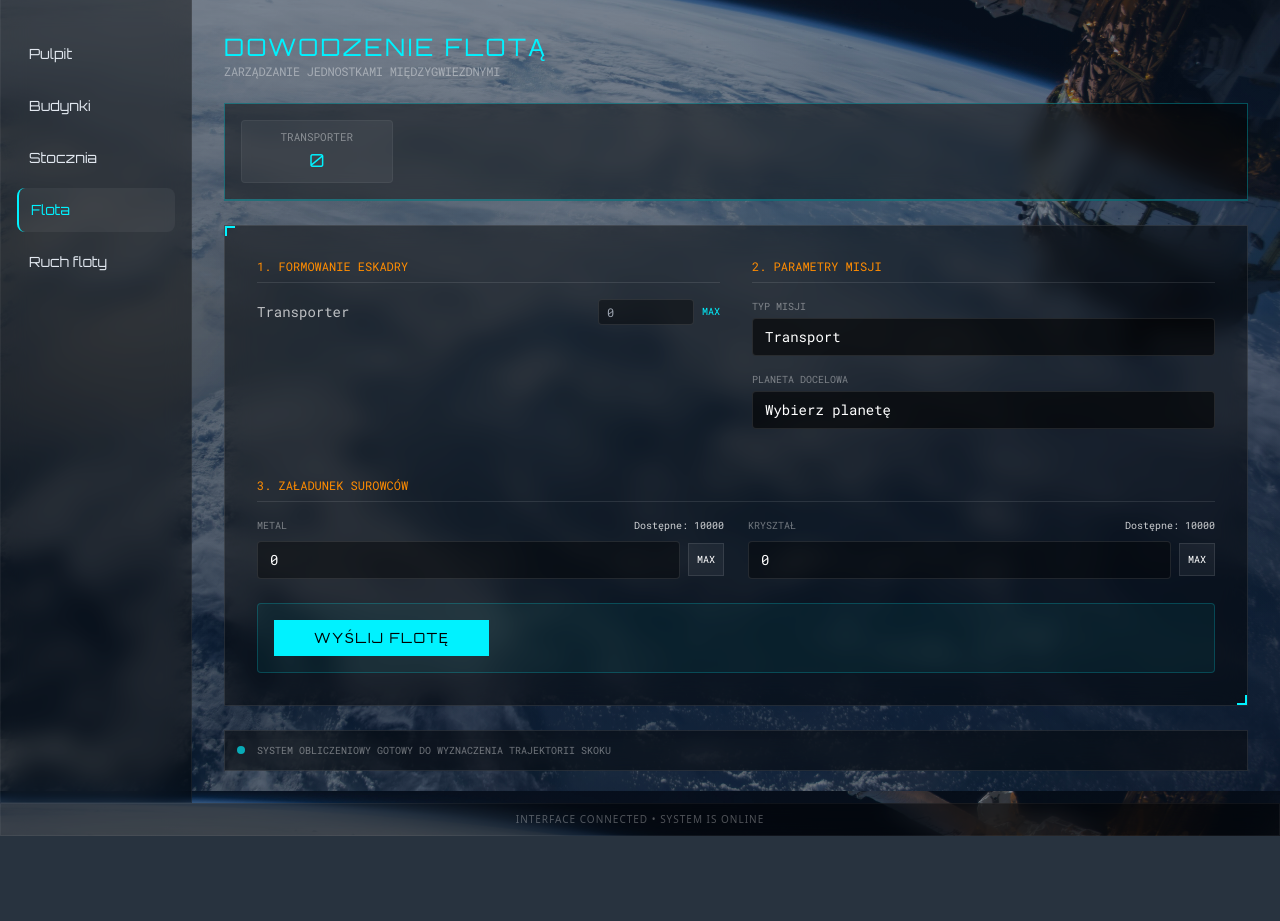
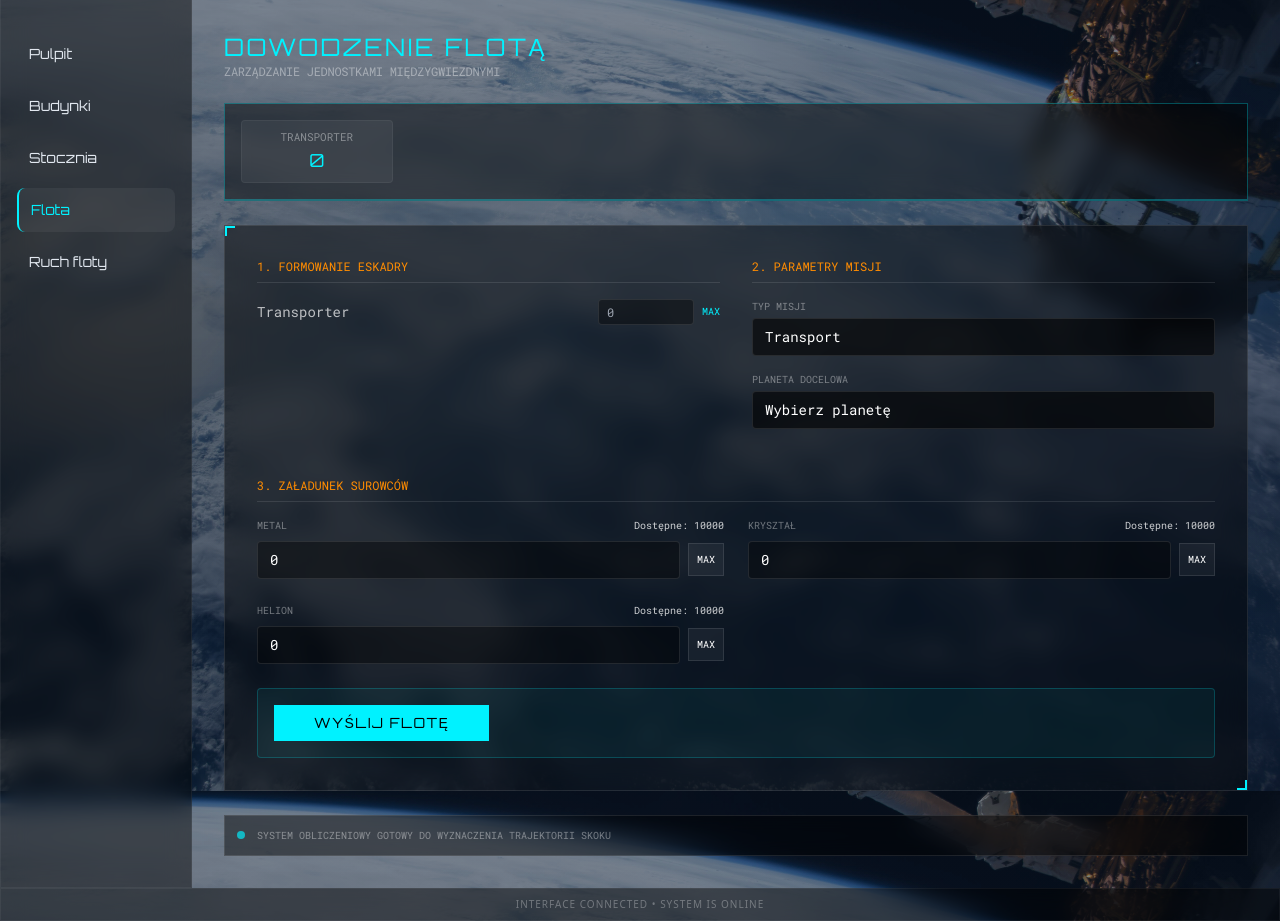
Before and after one commit to Lord-zet/spacehunters, a Django app: page /game/planet/1/send-fleet/ in a window 1280 px wide. Shown: the part 61-982 px from the top of the page. Before the commit the page ends 897 px from the top, so only its background shows below. Run offline with Django 5.2, Linux system fonts and the light colour scheme; a user stored in the database is signed in; tables that the repository leaves empty hold one stand-in row (values such as "Sample post"); some libraries are stand-ins or nearby versions.

Commit message:
refactor: expose helion cargo in fleet forms and views

```diff
--- a/src/apps/game/forms.py
+++ b/src/apps/game/forms.py
@@ -63,6 +63,13 @@ class SendFleetForm(forms.Form):
         initial=0,
         widget=forms.NumberInput(),
     )
+    helion_to_send = forms.IntegerField(
+        label="Ilość Helionu",
+        required=False,
+        min_value=0,
+        initial=0,
+        widget=forms.NumberInput(),
+    )
     target_planet = forms.ModelChoiceField(
         queryset=Planet.objects.none(),
         label="Planeta docelowa",
@@ -88,6 +95,10 @@ class SendFleetForm(forms.Form):
             "class": TAILWIND_FLEET_RESOURCE_INPUT,
             "placeholder": "0",
         })
+        self.fields["helion_to_send"].widget.attrs.update({
+            "class": TAILWIND_FLEET_RESOURCE_INPUT,
+            "placeholder": "0",
+        })
         self.fields["target_planet"].widget.attrs.update({
             "class": TAILWIND_FLEET_TARGET_INPUT,
             "placeholder": "0",
@@ -108,6 +119,9 @@ class SendFleetForm(forms.Form):
     def clean_crystal_to_send(self):
         return self.cleaned_data.get("crystal_to_send") or 0
 
+    def clean_helion_to_send(self):
+        return self.cleaned_data.get("helion_to_send") or 0
+
 
 class ShipConstructionForm(forms.Form):
     ship_code = forms.ChoiceField(
--- a/src/apps/game/templates/game/fleet_list.html
+++ b/src/apps/game/templates/game/fleet_list.html
@@ -147,11 +147,15 @@
                                     <div class="grid grid-cols-3 gap-2 text-center text-[10px]">
                                         <div class="bg-white/5 p-2 rounded">
                                             <p class="text-white/30 uppercase">Metal</p>
-                                            <p class="text-accent-cyan">{{ fleet.metal|default:"0" }}</p>
+                                            <p class="text-white">{{ fleet.metal|default:"0" }}</p>
                                         </div>
                                         <div class="bg-white/5 p-2 rounded">
                                             <p class="text-white/30 uppercase">Kryształ</p>
                                             <p class="text-white">{{ fleet.crystal|default:"0" }}</p>
+                                        </div>
+                                        <div class="bg-white/5 p-2 rounded">
+                                            <p class="text-white/30 uppercase">Helion</p>
+                                            <p class="text-white">{{ fleet.helion|default:"0" }}</p>
                                         </div>
                                     </div>
                                     </div>
--- a/src/apps/game/templates/game/send_fleet.html
+++ b/src/apps/game/templates/game/send_fleet.html
@@ -84,6 +84,17 @@
                             <button type="button" class="bg-white/5 px-2 py-2 text-[10px] border border-white/10 hover:text-accent-cyan uppercase">Max</button>
                         </div>
                     </div>
+                    <div class="space-y-2">
+                        <div class="flex justify-between text-[10px]">
+                            <span class="text-white/40 uppercase">Helion</span>
+                            <span class="text-white/80">Dostępne: {{ planet.helion|default:"0" }}</span>
+                        </div>
+                        <div class="flex items-center space-x-2">
+                            {{ form.helion_to_send }}
+                            <button type="button" class="bg-white/5 px-2 py-2 text-[10px] border border-white/10 hover:text-accent-cyan uppercase">Max</button>
+                        </div>
+                    </div>
+
                 </div>
 
                 <div class="mt-6 flex items-center justify-between p-4 bg-accent-cyan/5 border border-accent-cyan/20 rounded">
--- a/src/apps/game/views.py
+++ b/src/apps/game/views.py
@@ -147,6 +147,7 @@ def send_fleet(request, pk):
             target_planet = form.cleaned_data.get("target_planet")
             metal_to_send = form.cleaned_data.get("metal_to_send")
             crystal_to_send = form.cleaned_data.get("crystal_to_send")
+            helion_to_send = form.cleaned_data.get("helion_to_send")
 
             try:
                 if mission_type == Fleet.MissionType.STATION:
@@ -156,6 +157,7 @@ def send_fleet(request, pk):
                         tc,
                         metal_to_send,
                         crystal_to_send,
+                        helion_to_send,
                         request.user,
                     )
                     messages.success(
@@ -171,6 +173,7 @@ def send_fleet(request, pk):
                         tc,
                         metal_to_send,
                         crystal_to_send,
+                        helion_to_send,
                         request.user,
                     )
                     messages.success(
```
